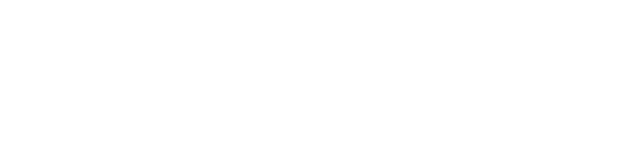
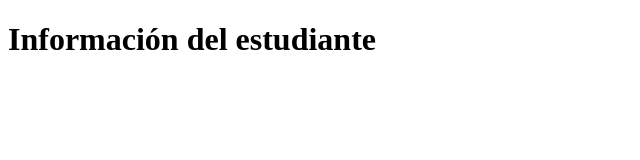
Before and after one commit to germanstar/rubrica_bp, a plain HTML site: page index.html in a window 1280 px wide. Shown: the whole page, without its empty margins (0-640 px from the left). Drawn offline with Linux system fonts and the light colour scheme.

Commit message:
segundo commit

```diff
--- a/index.html
+++ b/index.html
@@ -6,6 +6,10 @@
     <title>Taller BP</title>
 </head>
 <body>
+    <div>
+        <h1>Información del estudiante</h1>
 
+
+    </div>
 </body>
 </html>
```
